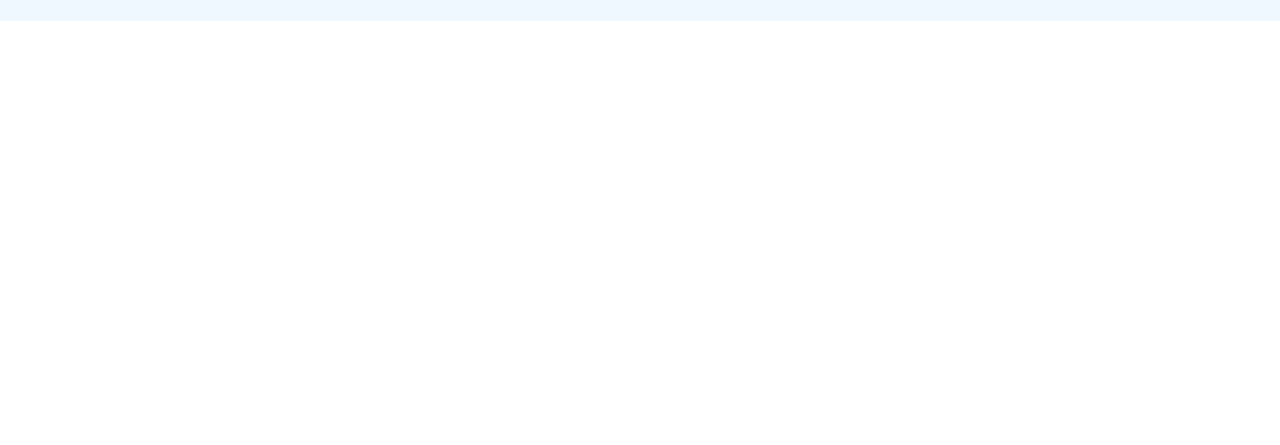
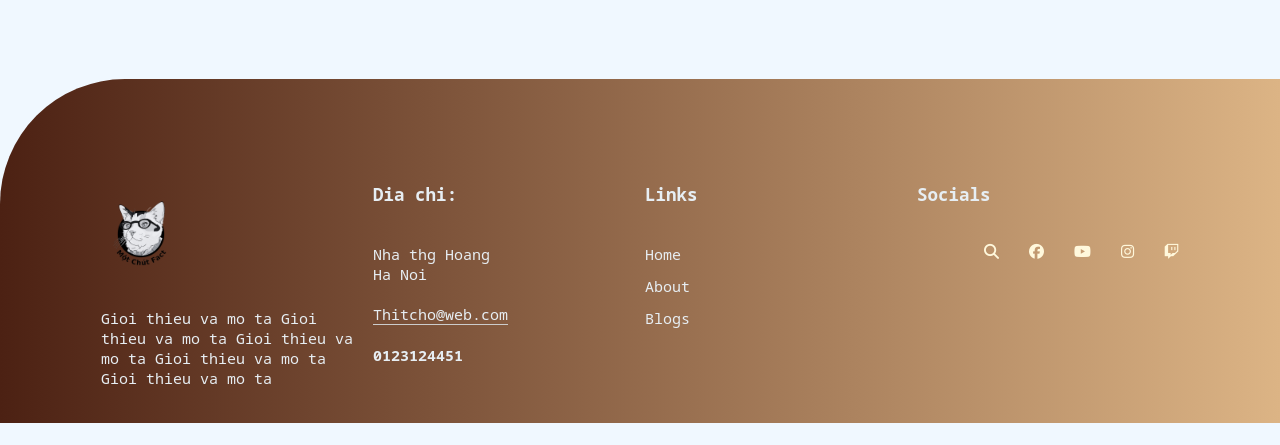
Before and after one commit to Hoangg-Lee/Web, a PHP site: page /about.html in a window 1280 px wide. Shown: the part 801-1246 px from the top of the page. Before the commit the page ends 822 px from the top, so only its background shows below. Run offline with PHP 8.4, Linux system fonts and the light colour scheme; some libraries are stand-ins or nearby versions.

Commit message:
Add files via upload

```diff
--- a/about.css
+++ b/about.css
@@ -69,6 +69,13 @@ header::before{
 
 }
 
+.container {
+    display: flex;
+    justify-content: space-between;  /* Chia đều các phần tử */
+    align-items: center;             /* Căn giữa theo chiều dọc */
+    padding: 0 20px;                 /* Khoảng cách padding hai bên */
+}
+
 .nav1{
     width: 100%;
     justify-content: end;
@@ -81,6 +88,9 @@ header::before{
 .icons{
     gap: 30px;
     z-index: 2;
+    flex: 1;                         /* Chiếm không gian còn lại */
+    display: flex;
+    justify-content: flex-end;       /* Đẩy icon sang phải */
 }
 
 .icons i{
@@ -125,9 +135,7 @@ header::before{
 }
 
 .logo{
-    margin-left: -50px;
-    margin-top: -30px;
-    z-index: 2;
+    flex: 1;
 }
 
 .logo h1 a{
@@ -151,12 +159,17 @@ header::before{
 }
 
 .navlist{
-    z-index: 2;
-    margin-top: 10px;
+    display: flex;
+    justify-content: center;          /* Căn giữa nội dung navlist */
+    flex: 2;                          /* Chiếm không gian lớn hơn so với logo */
 }
 
 .navlist ul{
-    gap: 72.2px;
+    display: flex;
+    gap: 30px;                        /* Khoảng cách giữa các mục trong danh sách */
+    list-style: none;
+    padding: 0;
+    margin: 0;
 }
 
 .navlist ul li a{
@@ -617,7 +630,7 @@ header::before{
 
 /* Định dạng cho phần giới thiệu nhóm */
 .about {
-    background-color: #fff; /* Nền trắng */
+    background-color: #efebea; /* Nền trắng */
     border-radius: 10px; /* Bo góc cho phần tử */
     padding: 20px; /* Khoảng cách bên trong */
     box-shadow: 0 0 10px rgba(0, 0, 0, 0.1); /* Hiệu ứng đổ bóng nhẹ */
@@ -664,3 +677,66 @@ header::before{
 .team-list li::marker {
     color: black; /* Màu chấm đầu dòng là đen */
 }
+
+/* Footer */
+footer{
+    margin-top: 80px;
+    width: 100%;
+    bottom: 0;
+    background: linear-gradient(to right, #4c2113, #dcb485);
+    color: #e7eef3;
+    padding: 100px 0 30px;
+    border-top-left-radius: 125px;
+    font-size: 13px;
+    line-height: 20px;
+}
+
+.row{
+    width: 85%;
+    margin: auto;
+    display: flex;
+    flex-wrap: wrap;
+    align-items: flex-start;
+    justify-content: space-between;
+    font-size: 15px;
+}
+
+.col{
+    flex-basis: 25%;
+    padding: 5px;
+}
+
+.logo{
+    width: 80px;
+    margin-bottom: 30px;
+}
+
+.col h3{
+    width: fit-content;
+    margin-bottom: 40px;
+    position: relative;
+}
+
+.email-id{
+    width: fit-content;
+    border-bottom: 1px solid #ccc;
+    margin: 20px 0;
+}
+
+ul li{
+    list-style: none;
+    margin-bottom: 12px;
+}
+
+ul li a{
+    text-decoration: none;
+    color:#e7eef3;
+}
+
+.nav2{
+    width: 100%;
+    justify-content: center;
+    padding-bottom: 10px;
+    gap: 20px;
+
+}
--- a/about.html
+++ b/about.html
@@ -21,36 +21,30 @@
                 <source src="img/vid.mp4" type="video/mp4" class="container flex">
                 Your browser does not support the video tag.
         </video>
+
+
         <nav class = container>
-            <div class="nav1 flex">
-                <div class="icons flex">
+            <div class="logo">
+                <h1>
+                    <a href="">Game<span>1</span></a>
+                </h1>
+            </div>
+
+            <div class="navlist">
+                <ul class = "flex">
+                    <li> <a href="index.html">Home</a></li>
+                    <li> <a href="about.html">About</a></li>
+                    <li> <a href="/">Blogs</a></li>
+                    <li> <a href="/">Games<i class="fa-solid fa-angle-down"></i></a></li>
+                </ul>
+            </div>
+
+            <div class="icons flex">
                 <i class="fa-solid fa-magnifying-glass"></i>
                 <i class="fa-brands fa-facebook"></i>
                 <i class="fa-brands fa-youtube"></i>
                 <i class="fa-brands fa-instagram"></i>
                 <i class="fa-brands fa-twitch"></i>
-                </div>
-                <div class="lsbtn flex">
-                    <button>Login</button>
-                    <button>Sign Up</button>
-                </div>
-            </div>
-
-            <div class ="mainnav flex">
-                <div class="logo">
-                    <h1>
-                        <a href=""/>Game<span>1</span></a></h1>
-                </div>
-                <div class="navlist">
-                    <ul class = "flex">
-                        <li> <a href="index.html">Home</a></li>
-                        <li> <a href="about.html">About</a></li>
-                        <li> <a href="/">Blogs</a></li>
-                        <li> <a href="/">Games<i class="fa-solid fa-angle-down"></i></a></li>
-                        <li> <a href="/">Community<i class="fa-solid fa-angle-down"></i></a></li>
-                        <li> <a href="/">Contact</a></li>
-                    </ul>
-                </div>
             </div>
         </nav>
 
@@ -66,5 +60,44 @@
             <p>Nếu bạn có bất kỳ câu hỏi nào hoặc muốn tìm hiểu thêm về dự án của chúng tôi, vui lòng <a href="contact.html">liên hệ với chúng tôi</a>. Chúng tôi rất mong được phản hồi từ bạn!</p>
         </section>
     </header>
+
+    <footer>
+        <div class="row">
+            <div class="col">
+                <img src="img/Mot_Chut_Fact_logo_chen_vid.png" class="logo">
+                <p>Gioi thieu va mo ta Gioi thieu va mo ta Gioi thieu va mo ta Gioi thieu va mo ta Gioi thieu va mo ta</p>
+            </div>
+            <div class="col">
+                <h3>Dia chi:</h3>
+                <p>Nha thg Hoang</p>
+                <p>Ha Noi</p>
+                <p class="email-id">Thitcho@web.com</p>
+                <h4>0123124451</h4>
+            </div>
+            <div class="col">
+                <h3>Links</h3>
+                <ul>
+                    <li><a href="index.html">Home</a></li>
+                    <li><a href="about.html">About</a></li>
+                    <li><a href="">Blogs</a></li>
+                </ul>
+
+            </div>
+            <div class="col">
+                <h3>Socials</h3>
+                <div class="nav2 flex">
+                    <div class="icons flex">
+                    <i class="fa-solid fa-magnifying-glass"></i>
+                    <i class="fa-brands fa-facebook"></i>
+                    <i class="fa-brands fa-youtube"></i>
+                    <i class="fa-brands fa-instagram"></i>
+                    <i class="fa-brands fa-twitch"></i>
+                    </div>
+                </div>
+
+            </div>
+        </div>
+    </footer>
+
 </body>
 </html>
--- a/style.css
+++ b/style.css
@@ -34,6 +34,13 @@ header::before{
 
 }
 
+.container {
+    display: flex;
+    justify-content: space-between; /* Căn đều các phần trong thanh điều hướng */
+    align-items: center; /* Đảm bảo các phần đều nằm cùng một hàng */
+    padding: 0 20px;
+}
+
 .nav1{
     width: 100%;
     justify-content: end;
@@ -46,6 +53,9 @@ header::before{
 .icons{
     gap: 30px;
     z-index: 2;
+    flex: 1;                         /* Chiếm không gian còn lại */
+    display: flex;
+    justify-content: flex-end;       /* Đẩy icon sang phải */
 }
 
 .icons i{
@@ -90,8 +100,8 @@ header::before{
 }
 
 .logo{
-    margin-left: -50px;
-    margin-top: -30px;
+    flex: 1;
+    margin-top: 10px; /* Điều chỉnh giá trị theo ý muốn */
     z-index: 2;
 }
 
@@ -117,7 +127,9 @@ header::before{
 
 .navlist{
     z-index: 2;
-    margin-top: 10px;
+    display: flex;
+    justify-content: center;          /* Căn giữa nội dung navlist */
+    flex: 2;                          /* Chiếm không gian lớn hơn so với logo */
 }
 
 .navlist ul{
```
Also changed, not shown: index.html (+17 -20 lines).
